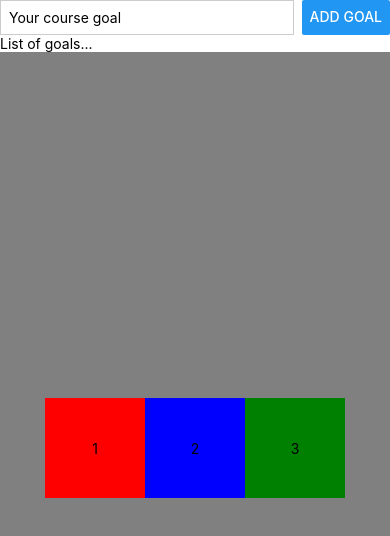
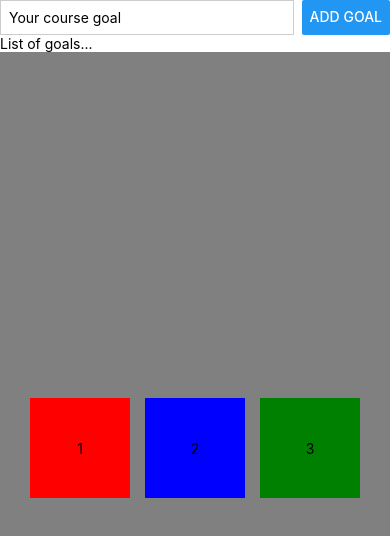
Before and after one commit to pedroluiznogueira/goals-app, a React Native app: screen / in a window 390 px wide. Shown: the top 536 px of the page. Built offline with nearby package versions, Linux system fonts and the light colour scheme.

Commit message:
flex box space between

```diff
--- a/App.js
+++ b/App.js
@@ -87,7 +87,7 @@ const styles = StyleSheet.create({
   squares: {
     flex: 1,
     flexDirection: 'row',
-    justifyContent: 'center',
+    justifyContent: 'space-between',
     alignItems: 'center',
     backgroundColor: 'grey',
     padding: 30
```
